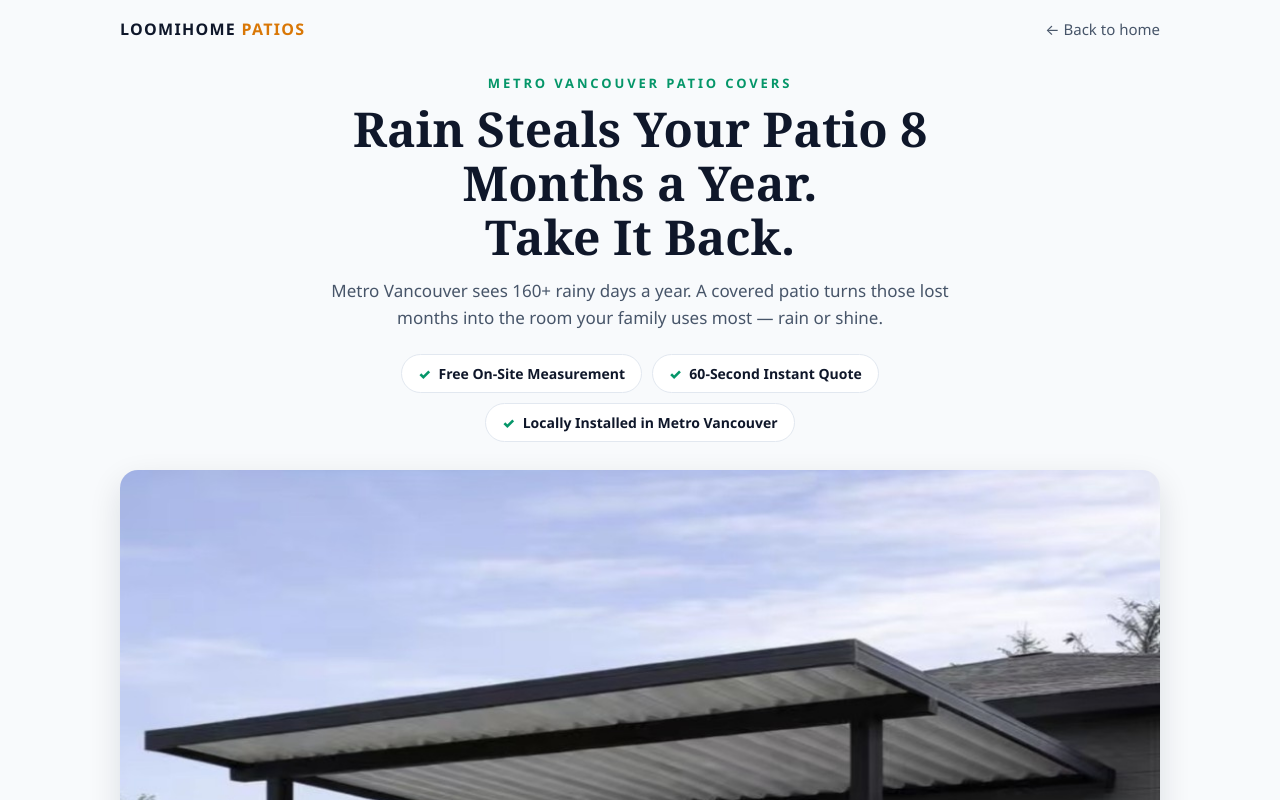
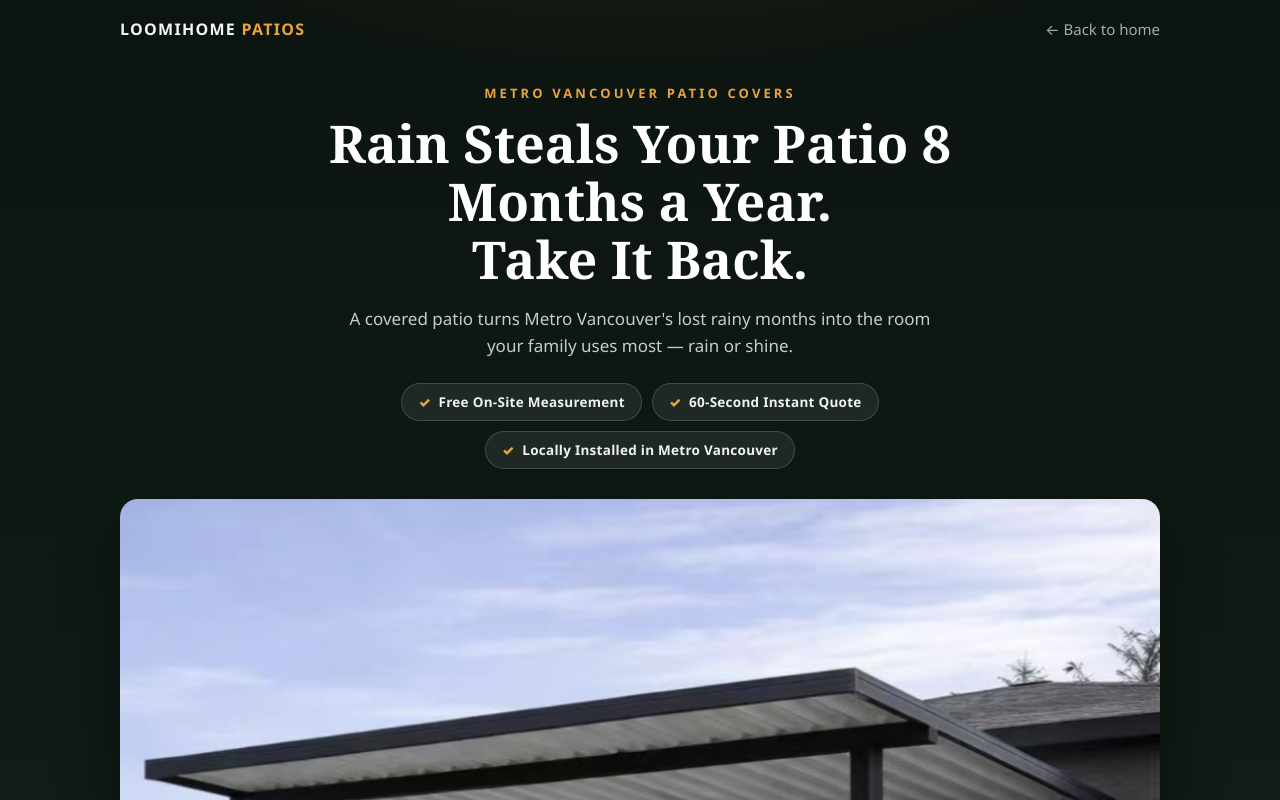
Before and after one commit to chrisyin888/askpatioai-frontend, a Vue app: page /lp/patio-cover in a window 1280 px wide. Built offline with nearby package versions, Linux system fonts and the light colour scheme.

Commit message:
Restyle /lp/patio-cover/ in Ecosse feel: dark immersive background, pill badges, white designer card with black CTA; drop steps section

```diff
--- a/src/views/LandingPatioCover.vue
+++ b/src/views/LandingPatioCover.vue
@@ -5,13 +5,13 @@
       <router-link to="/" class="lp-back">← Back to home</router-link>
     </nav>
 
-    <!-- 1. Pain-point hero -->
+    <!-- Pain-point hero -->
     <header class="lp-hero">
       <p class="lp-eyebrow">Metro Vancouver patio covers</p>
       <h1 class="lp-title">Rain Steals Your Patio 8 Months a Year.<br />Take It Back.</h1>
       <p class="lp-subtitle">
-        Metro Vancouver sees 160+ rainy days a year. A covered patio turns those
-        lost months into the room your family uses most — rain or shine.
+        A covered patio turns Metro Vancouver's lost rainy months into the room
+        your family uses most — rain or shine.
       </p>
       <ul class="lp-badges">
         <li><span aria-hidden="true">✓</span> Free On-Site Measurement</li>
@@ -20,7 +20,7 @@
       </ul>
     </header>
 
-    <!-- 2. Real project photo -->
+    <!-- Real project photo -->
     <section class="lp-photo">
       <img
         :src="assetUrl('/house/Aluminum/aluminum-hero.png')"
@@ -30,7 +30,7 @@
       <p class="lp-photo-caption">A recent aluminum patio cover install in Metro Vancouver.</p>
     </section>
 
-    <!-- 3. Designer entry card -->
+    <!-- Designer entry card -->
     <section class="lp-designer">
       <div class="lp-card">
         <h2 class="lp-card-title">Design Your Dream Patio Cover<br />&amp; Get Instant Pricing</h2>
@@ -48,26 +48,10 @@
       </div>
     </section>
 
-    <!-- 4. How it works -->
-    <section class="lp-steps">
-      <div class="lp-step">
-        <span class="lp-step-num">1</span>
-        <p><strong>Pick a roof style.</strong> Aluminum, glass, or our skyline combo.</p>
-      </div>
-      <div class="lp-step">
-        <span class="lp-step-num">2</span>
-        <p><strong>Set your size.</strong> Sliders or your own measurements.</p>
-      </div>
-      <div class="lp-step">
-        <span class="lp-step-num">3</span>
-        <p><strong>See your price instantly</strong> and book a free on-site measurement.</p>
-      </div>
-    </section>
-
-    <!-- 5. Bottom repeat CTA -->
+    <!-- Bottom repeat CTA -->
     <section class="lp-final">
       <h2 class="lp-final-title">Your patio, usable all year.</h2>
-      <router-link to="/instant-quote/" class="lp-card-cta">Launch the Patio Cover Designer</router-link>
+      <router-link to="/instant-quote/" class="lp-final-cta">Launch the Patio Cover Designer</router-link>
       <p class="lp-areas">Serving Vancouver, Burnaby, Richmond, Surrey, Delta, Langley, Coquitlam &amp; more.</p>
     </section>
 
@@ -93,8 +77,10 @@ export default {
 <style scoped>
 .landing-patio {
   min-height: 100vh;
-  background: #f8fafc;
-  color: #0f172a;
+  background:
+    radial-gradient(1200px 600px at 50% -10%, rgba(232, 163, 61, 0.12), transparent 60%),
+    linear-gradient(180deg, #0c1410 0%, #14231b 55%, #0c1410 100%);
+  color: #f2f5f3;
   font-family: 'Segoe UI', -apple-system, BlinkMacSystemFont, Roboto, Oxygen,
     Ubuntu, sans-serif;
   padding: 0 16px 48px;
@@ -113,47 +99,48 @@ export default {
   font-weight: 800;
   letter-spacing: 0.08em;
   text-transform: uppercase;
-  color: #0f172a;
+  color: #f2f5f3;
   text-decoration: none;
 }
 .lp-brand span {
-  color: #d97706;
+  color: #e8a33d;
 }
 .lp-back {
-  color: #475569;
+  color: #9fb0a6;
   font-size: 15px;
   text-decoration: none;
 }
 
 .lp-hero {
   max-width: 760px;
-  margin: 16px auto 28px;
+  margin: 26px auto 30px;
   text-align: center;
 }
 .lp-eyebrow {
-  margin: 0 0 10px;
+  margin: 0 0 12px;
   font-size: 13px;
   font-weight: 800;
-  letter-spacing: 0.22em;
+  letter-spacing: 0.24em;
   text-transform: uppercase;
-  color: #059669;
+  color: #e8a33d;
 }
 .lp-title {
-  margin: 0 0 14px;
+  margin: 0 0 16px;
   font-family: Georgia, 'Times New Roman', Times, serif;
-  font-size: clamp(30px, 5vw, 48px);
+  font-size: clamp(32px, 5.4vw, 52px);
   line-height: 1.12;
+  color: #ffffff;
 }
 .lp-subtitle {
   margin: 0 auto;
-  max-width: 620px;
+  max-width: 600px;
   font-size: 17px;
   line-height: 1.6;
-  color: #475569;
+  color: #c3cec8;
 }
 .lp-badges {
   list-style: none;
-  margin: 22px 0 0;
+  margin: 24px 0 0;
   padding: 0;
   display: flex;
   flex-wrap: wrap;
@@ -164,45 +151,47 @@ export default {
   display: inline-flex;
   align-items: center;
   gap: 8px;
-  background: #fff;
-  border: 1px solid #e2e8f0;
+  background: rgba(255, 255, 255, 0.07);
+  border: 1px solid rgba(255, 255, 255, 0.16);
   border-radius: 999px;
   padding: 9px 16px;
-  font-size: 14px;
+  font-size: 13.5px;
   font-weight: 700;
+  letter-spacing: 0.02em;
+  color: #eef3f0;
 }
 .lp-badges li span {
-  color: #059669;
+  color: #e8a33d;
   font-weight: 900;
 }
 
 .lp-photo {
   max-width: 1040px;
-  margin: 0 auto 28px;
+  margin: 0 auto 30px;
 }
 .lp-photo img {
   width: 100%;
   border-radius: 18px;
   display: block;
-  box-shadow: 0 12px 32px rgba(15, 23, 42, 0.12);
+  box-shadow: 0 24px 60px rgba(0, 0, 0, 0.45);
 }
 .lp-photo-caption {
   margin: 10px 4px 0;
   font-size: 13px;
-  color: #64748b;
+  color: #8fa098;
 }
 
 .lp-designer {
   max-width: 720px;
-  margin: 0 auto 36px;
+  margin: 0 auto 40px;
 }
 .lp-card {
-  background: #fff;
-  border: 1px solid #e2e8f0;
+  background: #ffffff;
+  color: #0f172a;
   border-radius: 22px;
   padding: 36px 28px;
   text-align: center;
-  box-shadow: 0 16px 44px rgba(15, 23, 42, 0.1);
+  box-shadow: 0 30px 70px rgba(0, 0, 0, 0.5);
 }
 .lp-card-title {
   margin: 0 0 18px;
@@ -226,7 +215,7 @@ export default {
 }
 .lp-card-cta {
   display: inline-block;
-  background: #0f172a;
+  background: #111111;
   color: #fff;
   font-weight: 800;
   font-size: 16px;
@@ -237,47 +226,12 @@ export default {
   border-radius: 10px;
 }
 .lp-card-cta:hover {
-  background: #1e293b;
+  background: #2a2a2a;
 }
 .lp-card-micro {
   margin: 16px 0 0;
   font-size: 13px;
   color: #64748b;
-}
-
-.lp-steps {
-  max-width: 1040px;
-  margin: 0 auto 36px;
-  display: grid;
-  grid-template-columns: repeat(3, 1fr);
-  gap: 14px;
-}
-.lp-step {
-  background: #fff;
-  border: 1px solid #e2e8f0;
-  border-radius: 16px;
-  padding: 20px 18px;
-  display: flex;
-  gap: 12px;
-  align-items: flex-start;
-}
-.lp-step-num {
-  flex: 0 0 32px;
-  width: 32px;
-  height: 32px;
-  border-radius: 50%;
-  background: #059669;
-  color: #fff;
-  font-weight: 800;
-  display: inline-flex;
-  align-items: center;
-  justify-content: center;
-}
-.lp-step p {
-  margin: 2px 0 0;
-  font-size: 15px;
-  line-height: 1.5;
-  color: #334155;
 }
 
 .lp-final {
@@ -288,32 +242,46 @@ export default {
 .lp-final-title {
   font-family: Georgia, 'Times New Roman', Times, serif;
   font-size: clamp(24px, 4vw, 36px);
-  margin: 0 0 20px;
+  margin: 0 0 22px;
+  color: #ffffff;
+}
+.lp-final-cta {
+  display: inline-block;
+  background: #e8a33d;
+  color: #1a1206;
+  font-weight: 800;
+  font-size: 16px;
+  letter-spacing: 0.04em;
+  text-transform: uppercase;
+  text-decoration: none;
+  padding: 16px 34px;
+  border-radius: 10px;
+}
+.lp-final-cta:hover {
+  background: #f0b45a;
 }
 .lp-areas {
   margin: 16px 0 0;
   font-size: 14px;
-  color: #64748b;
+  color: #8fa098;
 }
 
 .lp-footer {
   max-width: 1040px;
   margin: 0 auto;
   padding-top: 18px;
-  border-top: 1px solid #e2e8f0;
+  border-top: 1px solid rgba(255, 255, 255, 0.12);
   text-align: center;
   font-size: 13px;
-  color: #94a3b8;
+  color: #6f7f77;
 }
 
 @media (max-width: 640px) {
-  .lp-steps {
-    grid-template-columns: 1fr;
-  }
   .lp-card {
     padding: 28px 18px;
   }
-  .lp-card-cta {
+  .lp-card-cta,
+  .lp-final-cta {
     display: block;
     padding: 16px 12px;
   }
```
